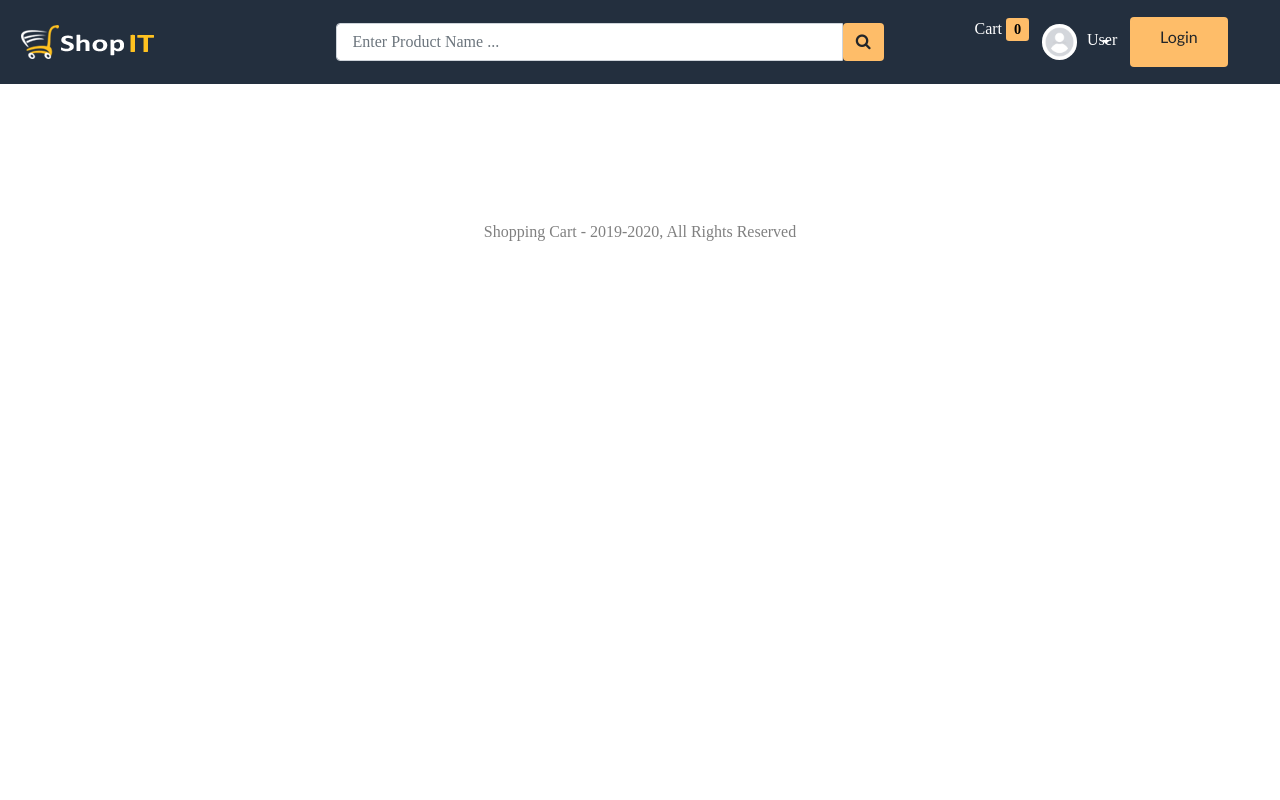
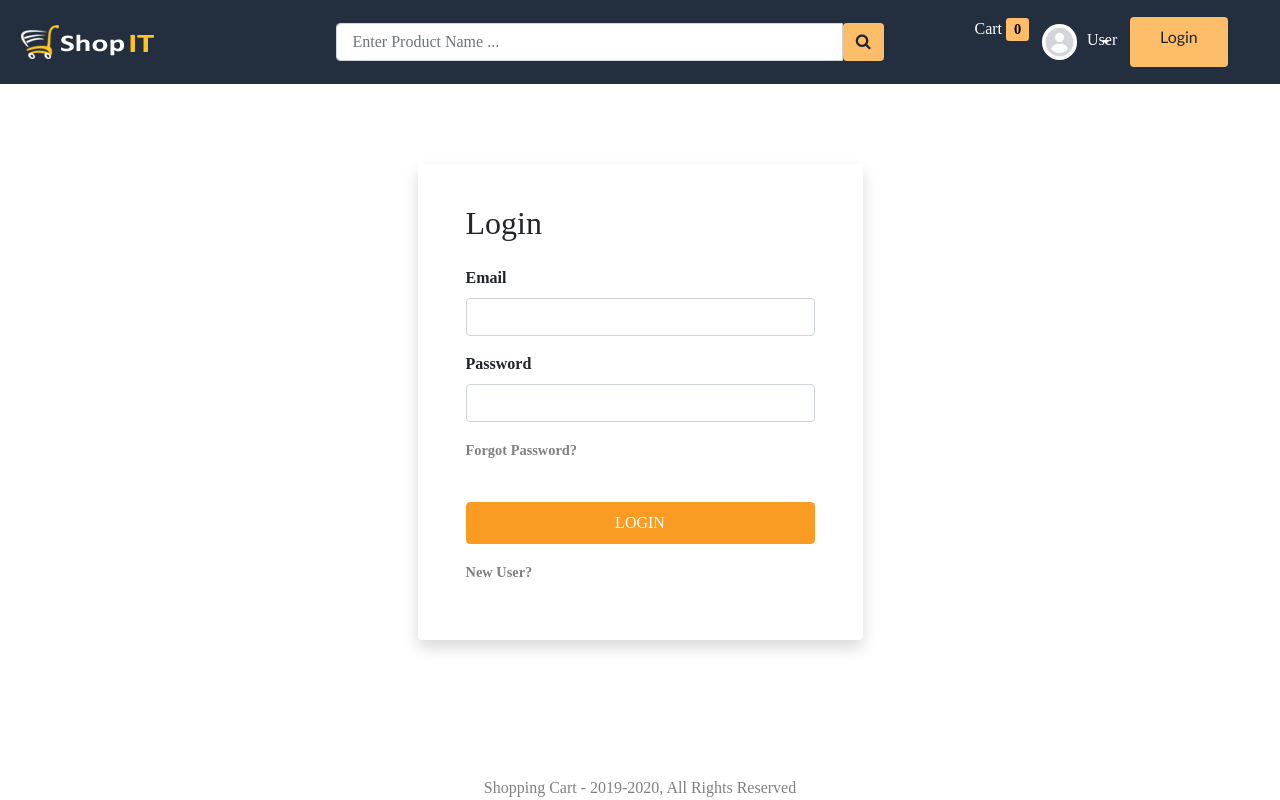
Before and after one commit to fidhahadi/ShopIT-Ecommerce-using-MERN, a React (Create React App) app in the folder frontend/: page /login in a window 1280 px wide. Built offline with nearby package versions, Linux system fonts and the light colour scheme; a web font is replaced by a local one.

Commit message:
login and register form

```diff
--- a/frontend/src/App.js
+++ b/frontend/src/App.js
@@ -8,7 +8,8 @@
 import Home from './components/Home';
 import { Toaster } from 'react-hot-toast'
 import ProductDetails from './components/product/ProductDetails';
-
+import Login from './components/auth/Login';
+import Register from './components/auth/Register';
 
 function App() {
   return (
@@ -21,6 +22,9 @@
           <Routes>
             <Route path="/" element={<Home />} />
             <Route path="/product/:id" element={<ProductDetails />} />
+            <Route path="/login" element={<Login />} />
+            <Route path="/register" element={<Register />} />
+
           </Routes>
         </div>
 
--- /dev/null
+++ b/frontend/src/api/authApi.js
@@ -0,0 +1,28 @@
+import { createApi, fetchBaseQuery } from "@reduxjs/toolkit/query/react";
+
+export const authApi = createApi({
+    reducerPath: "authApi",
+    baseQuery: fetchBaseQuery({ baseUrl: "/api/v1" }),
+    endpoints: (builder) => ({
+        register: builder.mutation({
+            query(body) {
+                return {
+                    url: "/register",
+                    method: 'POST',
+                    body,
+                };
+            },
+        }),
+        login: builder.mutation({
+            query(body) {
+                return {
+                    url: "/login",
+                    method: 'POST',
+                    body,
+                };
+            },
+        }),
+    }),
+});
+
+export const { useLoginMutation, useRegisterMutation } = authApi
--- a/frontend/src/api/productsApi.js
+++ b/frontend/src/api/productsApi.js
@@ -12,6 +12,7 @@
                     page: params?.page,
                     keyword: params?.keyword,
                     category: params?.category,
+                    "ratings[gte]": params?.ratings,
                     "price[gte]": params.min,
                     "price[lte]": params.max,
                 }
--- a/frontend/src/components/Home.js
+++ b/frontend/src/components/Home.js
@@ -18,11 +18,14 @@
     const min = searchParams.get("min");
     const max = searchParams.get("max");
     const category = searchParams.get("category");
+    const ratings = searchParams.get("ratings");
+
 
     const params = { page, keyword };
     min !== null && (params.min = min);
     max !== null && (params.max = max);
     category !== null && (params.category = category);
+    ratings !== null && (params.ratings = ratings);
 
 
     const { data, isLoading, error, isError } = useGetProductsQuery(params);
--- /dev/null
+++ b/frontend/src/components/auth/Login.jsx
@@ -0,0 +1,85 @@
+import { useEffect, useState } from "react";
+import React from 'react'
+import { useLoginMutation } from "../../api/authApi";
+import toast from "react-hot-toast";
+
+
+const Login = () => {
+
+
+    const [email, setEmail] = useState("");
+    const [password, setPassword] = useState("");
+
+    const [login, { isLoading, error, data }] = useLoginMutation();
+    console.log(data);
+
+    useEffect(() => {
+        if (error) {
+            toast.error(data?.error?.message);
+        }
+    }, [error]);
+
+    const submitHandler = (e) => {
+        e.preventDefault();
+
+        const loginData = {
+            email,
+            password,
+        };
+        login(loginData);
+    };
+    return (
+        <>
+            <div className="row wrapper">
+                <div className="col-10 col-lg-5">
+                    <form
+                        className="shadow rounded bg-body"
+                        onSubmit={submitHandler}
+                    >
+                        <h2 className="mb-4">Login</h2>
+                        <div className="mb-3">
+                            <label htmlFor="email_field" className="form-label">Email</label>
+                            <input
+                                type="email"
+                                id="email_field"
+                                className="form-control"
+                                name="email"
+                                value={email}
+                                onChange={(e) => setEmail(e.target.value)}
+                            />
+                        </div>
+
+                        <div className="mb-3">
+                            <label htmlFor="password_field" className="form-label">Password</label>
+                            <input
+                                type="password"
+                                id="password_field"
+                                className="form-control"
+                                name="password"
+                                value={password}
+                                onChange={(e) => setPassword(e.target.value)}
+                            />
+                        </div>
+
+                        <a href="/password/forgot" className="float-end mb-4">Forgot Password?</a>
+
+                        <button
+                            id="login_button"
+                            type="submit"
+                            className="btn w-100 py-2"
+                            disabled={isLoading}
+                        >
+                            {isLoading ? "Authenticating..." : "LOGIN"}
+                        </button>
+
+                        <div className="my-3">
+                            <a href="/register" className="float-end">New User?</a>
+                        </div>
+                    </form>
+                </div>
+            </div>
+        </>
+    )
+}
+
+export default Login
--- /dev/null
+++ b/frontend/src/components/auth/Register.jsx
@@ -0,0 +1,104 @@
+import React, { useEffect, useState } from 'react'
+import { useRegisterMutation } from '../../api/authApi'
+import toast from 'react-hot-toast';
+
+
+const Register = () => {
+
+    const [user, setUser] = useState({
+        name: "",
+        email: "",
+        password: "",
+
+    });
+
+    const { name, email, password } = user;
+
+
+    const [register, { isLoading, error, data }] = useRegisterMutation();
+
+    useEffect(() => {
+        if (error) {
+            toast.error(data?.error?.message);
+        }
+    }, [error]);
+
+    const submitHandler = (e) => {
+        e.preventDefault();
+
+        const signUpData = {
+            name,
+            email,
+            password
+        };
+        register(signUpData);
+    };
+
+
+    const onChange = (e) => {
+        setUser({ ...user, [e.target.name]: e.target.value });
+    }
+
+    return (
+        <>
+            <div className="row wrapper">
+                <div className="col-10 col-lg-5">
+                    <form
+                        className="shadow rounded bg-body"
+                        action="your_submit_url_here"
+                        onSubmit={submitHandler}
+                    >
+                        <h2 className="mb-4">Register</h2>
+
+                        <div className="mb-3">
+                            <label for="name_field" className="form-label">Name</label>
+                            <input
+                                type="text"
+                                id="name_field"
+                                className="form-control"
+                                name="name"
+                                value={name}
+                                onChange={onChange}
+                            />
+                        </div>
+
+                        <div className="mb-3">
+                            <label for="email_field" className="form-label">Email</label>
+                            <input
+                                type="email"
+                                id="email_field"
+                                className="form-control"
+                                name="email"
+                                value={email}
+                                onChange={onChange}
+                            />
+                        </div>
+
+                        <div className="mb-3">
+                            <label for="password_field" className="form-label">Password</label>
+                            <input
+                                type="password"
+                                id="password_field"
+                                className="form-control"
+                                name="password"
+                                value={password}
+                                onChange={onChange}
+                            />
+                        </div>
+
+                        <button
+                            id="register_button"
+                            type="submit"
+                            className="btn w-100 py-2"
+                            disabled={isLoading}
+                        >
+                            {isLoading ? "Creating" : "REGISTER"}
+                        </button>
+                    </form>
+                </div>
+            </div>
+        </>
+    )
+}
+
+export default Register
--- a/frontend/src/redux/store.js
+++ b/frontend/src/redux/store.js
@@ -1,12 +1,14 @@
 import { configureStore } from '@reduxjs/toolkit'
 import { productApi } from '../api/productsApi';
+import { authApi } from '../api/authApi';
 
 
 
 export const store = configureStore({
     reducer: {
-        [productApi.reducerPath]: productApi.reducer
+        [productApi.reducerPath]: productApi.reducer,
+        [authApi.reducerPath]: authApi.reducer,
     },
     middleware: (getDefaultMiddleware) =>
-        getDefaultMiddleware().concat([productApi.middleware]),
+        getDefaultMiddleware().concat([productApi.middleware, authApi.middleware]),
 });
```
Also changed, not shown: frontend/src/components/layouts/Filters.jsx (+16 -15 lines), frontend/src/api/userApi.js (added).
